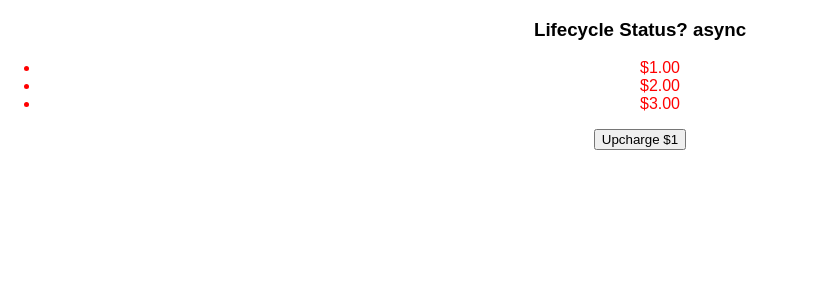
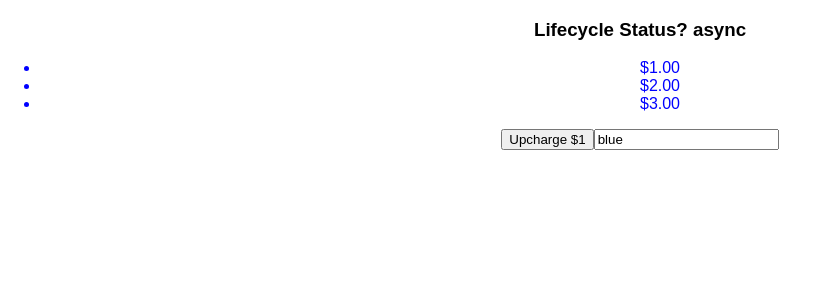
Before and after one commit to kennyinthirathclq/how-do-react-good, a React (Create React App) app: page / in a window 1280 px wide. Shown: the top 300 px of the page, without its empty margins (0-818 px from the left). Built offline with nearby package versions, Linux system fonts and the light colour scheme.

Commit message:
Added text input example

```diff
--- a/src/components/ui/List/List.js
+++ b/src/components/ui/List/List.js
@@ -9,10 +9,12 @@ export default class List extends Component {
 
     this.state = {
       'prices' : [1,2,3],
-      'status' : 'unmounted'
+      'status' : 'unmounted',
+      'color' : 'blue'
     }
 
     this.upcharge = this.upcharge.bind(this)
+    this.handleText = this.handleText.bind(this)
   }
 
   componentWillMount() {
@@ -27,14 +29,19 @@ export default class List extends Component {
     this.setState(prev => ({'prices' : prev.prices.map(v => v+1)}))
   }
 
+  handleText(event) {
+    this.setState({'color' : event.target.value})
+  }
+
   render() {
     return (
       <div>
         <h3>Lifecycle Status? {this.state.status} </h3>
-        <ul className='List'>
+        <ul className='List' style={{color:this.state.color}}>
           {this.state.prices.map((val, ind) => <li>${`${val.toFixed(2)}`}</li>)}
         </ul>
         <button onClick={this.upcharge}>Upcharge $1</button>
+        <input type='text' onChange={this.handleText} value={this.state.color}></input>
       </div>
     );
   }
```
Also changed, not shown: 1 other file (tests, documents, lock files or other folders).
